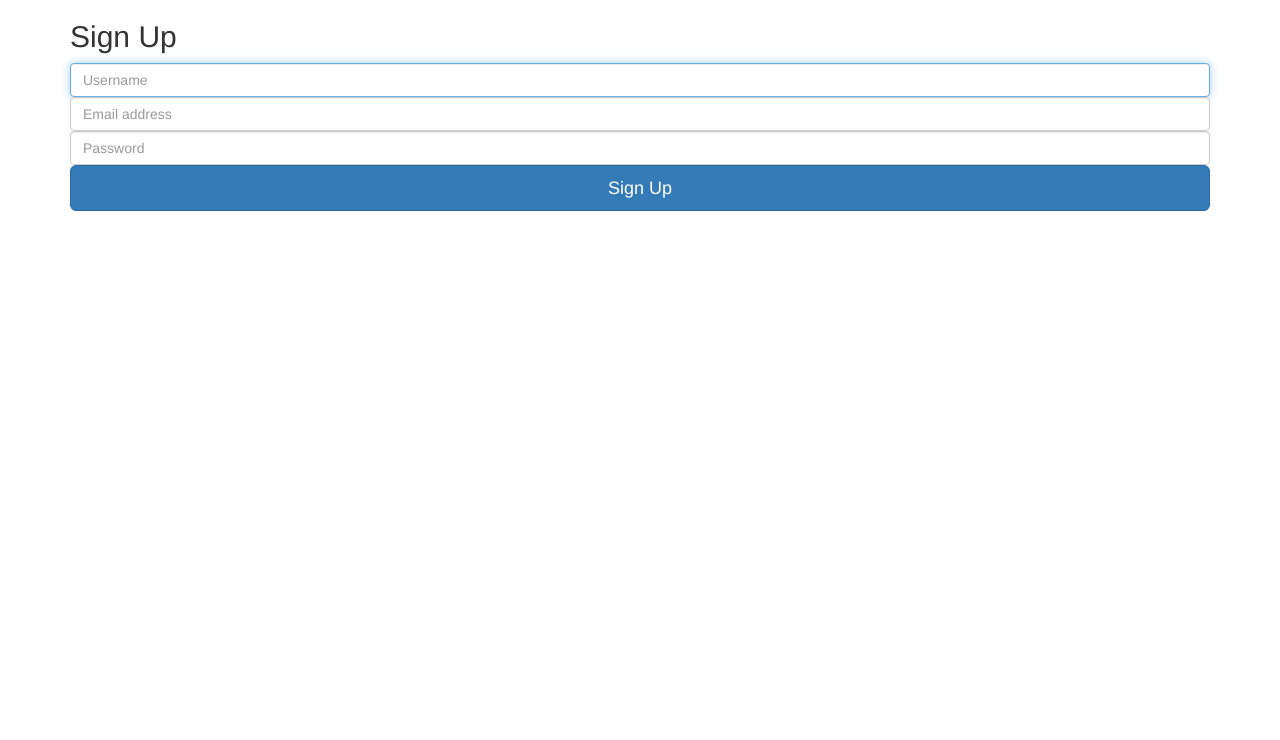
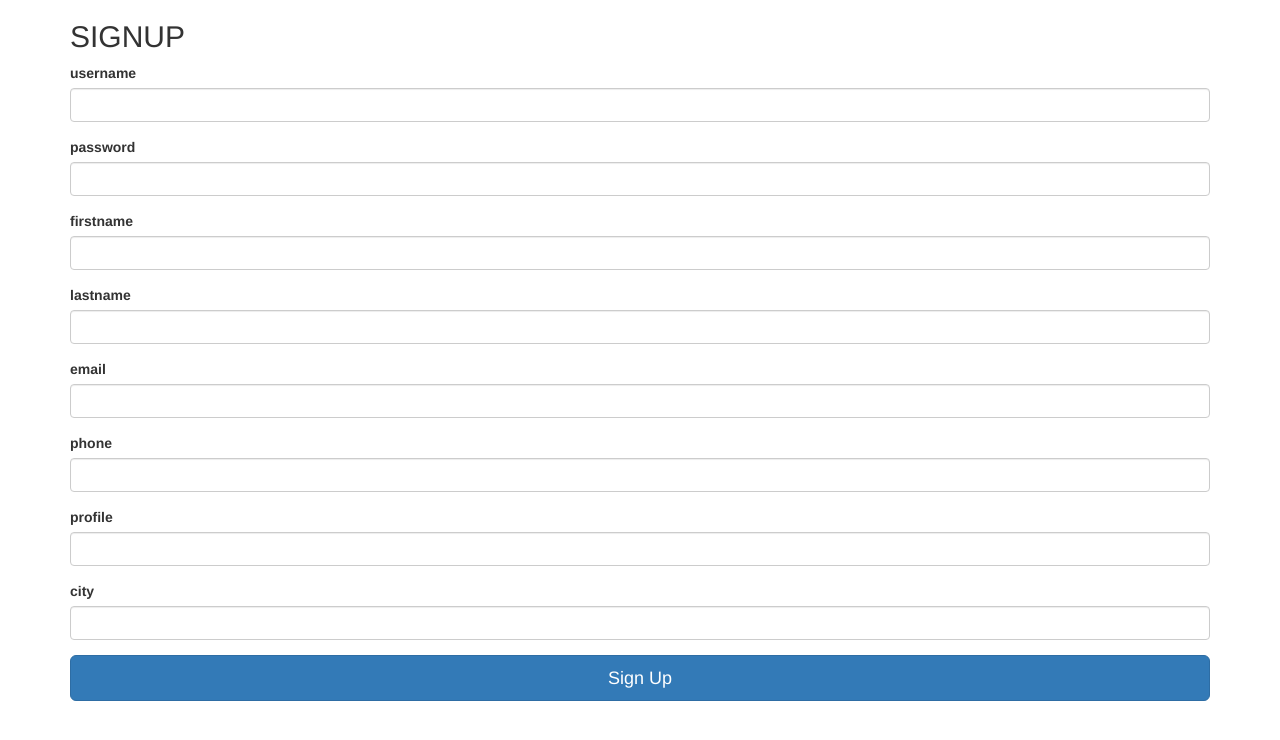
Before and after one commit to busi-reddy-karnati/PDSProject, a Flask app: page /signup in a window 1280 px wide. Shown: the top 740 px of the page. Run offline with Flask 2, Linux system fonts and the light colour scheme; some libraries are stand-ins or nearby versions.

Commit message:
CHG: Login and Signup Classes

```diff
--- a/app.py
+++ b/app.py
@@ -1,5 +1,6 @@
 import sqlite3
 from flask import Flask, render_template
+from flask_sqlalchemy import SQLAlchemy
 
 # Bootstrap for the app
 from flask_bootstrap import Bootstrap
@@ -10,21 +11,21 @@ from flask_wtf import FlaskForm
 from wtforms import StringField, PasswordField, BooleanField
 from wtforms.validators import InputRequired, Email, Length
 
+from classes import LoginForm
+from classes import SignupForm
 
 app = Flask(__name__)
 app.config['SECRET_KEY'] = 'SecretKey'
+# Link to my database
+app.config['SQLALCHEMY_DATABASE_URI'] = 'sqlite:///database.db'
 Bootstrap(app)
+database = SQLAlchemy(app)
 
 
-# This is for showing in login page
-class LoginForm(FlaskForm):
-    username = StringField('username', validators=[InputRequired()])
-    password = PasswordField('password', validators=[InputRequired(), Length(min=8, max=80)])
-    remember = BooleanField('remember me')
 
 
-class SignupForm(FlaskForm):
-    pass
+
+
 
 
 # This if for the landing page
@@ -34,15 +35,25 @@ def hello_world():
 #     It knows where to find the templates
 
 
-@app.route('/login')
+@app.route('/login', methods=['GET', 'POST'])
 def login():
+    # We send the LoginForm to login.html
+    # After we receive the data, we can take action(Same with Signup)
     form = LoginForm()
+
+    # If the form is submitted correctly
+    if form.validate_on_submit():
+        # This is when the form is submitted correctly
+        return '<h1>' + form.username.data + " " + form.password.data + '</h1>'
     return render_template('login.html', form=form)
 
 
-@app.route('/signup')
+@app.route('/signup', methods=['GET', 'POST'])
 def signup():
-    return render_template('signup.html')
+    form = SignupForm()
+    if form.validate_on_submit():
+        return '<h1>' + form.username.data + form.firstname.data + '</h1>'
+    return render_template('signup.html', form=form)
 
 
 if __name__ == '__main__':
--- /dev/null
+++ b/classes.py
@@ -0,0 +1,21 @@
+# This is for showing in login page
+from flask_wtf import FlaskForm
+from wtforms import StringField, PasswordField, BooleanField
+from wtforms.validators import InputRequired, Length, Email
+
+
+class LoginForm(FlaskForm):
+    username = StringField('username', validators=[InputRequired()])
+    password = PasswordField('password', validators=[InputRequired(), Length(min=5, max=80)])
+    remember = BooleanField('remember me')
+
+
+class SignupForm(FlaskForm):
+    username = StringField('username', validators=[InputRequired()])
+    password = PasswordField('password', validators=[InputRequired(), Length(min=5, max=80)])
+    firstname = StringField('firstname', validators=[InputRequired()])
+    lastname = StringField('lastname', validators=[InputRequired()])
+    email = StringField('email', validators=[InputRequired(), Email(message='Invalid Email')])
+    phone = StringField('phone', validators=[InputRequired()])
+    profile = StringField('profile', validators=[InputRequired()])
+    city = StringField('city', validators=[InputRequired()])
--- a/templates/login.html
+++ b/templates/login.html
@@ -14,7 +14,7 @@ Login
     <div class="container">
 
       <form class="form-signin" method="POST" action="/login">
-        <h2 class="form-signin-heading">Please sign in</h2>
+        <h2 class="form-signin-heading">LOGIN</h2>
           {{ form.hidden_tag() }}
           {{ wtf.form_field(form.username) }}
           {{ wtf.form_field(form.password) }}
--- a/templates/signup.html
+++ b/templates/signup.html
@@ -1,4 +1,5 @@
 {% extends "bootstrap/base.html" %}
+{% import "bootstrap/wtf.html" as wtf %}
 
 {% block title %}
 Sign Up
@@ -11,16 +12,19 @@ Sign Up
 
 {% block content %}
 <div class="container">
-
-  <form class="form-signin">
-    <h2 class="form-signin-heading">Sign Up</h2>
-    <label for="inputUsername" class="sr-only">Username</label>
-    <input type="text" id="inputUsername" class="form-control" placeholder="Username" required autofocus>
-    <label for="inputEmail" class="sr-only">Email address</label>
-    <input type="email" id="inputEmail" class="form-control" placeholder="Email address" required autofocus>
-    <label for="inputPassword" class="sr-only">Password</label>
-    <input type="password" id="inputPassword" class="form-control" placeholder="Password" required>
-    <button class="btn btn-lg btn-primary btn-block" type="submit">Sign Up</button>
+  <form class="form-signin" method="POST" action="/signup">
+{#      Form here indicates the values being assigned to the entries in the form#}
+      <h2 class="form-signin-heading">SIGNUP</h2>
+      {{ form.hidden_tag() }}
+      {{ wtf.form_field(form.username) }}
+      {{ wtf.form_field(form.password) }}
+      {{ wtf.form_field(form.firstname) }}
+      {{ wtf.form_field(form.lastname) }}
+      {{ wtf.form_field(form.email) }}
+      {{ wtf.form_field(form.phone) }}
+      {{ wtf.form_field(form.profile) }}
+      {{ wtf.form_field(form.city) }}
+      <button class="btn btn-lg btn-primary btn-block" type="submit">Sign Up</button>
   </form>
 
 </div> <!-- /container -->
```
Also changed, not shown: requirements.txt (added, +17 -0 lines).
